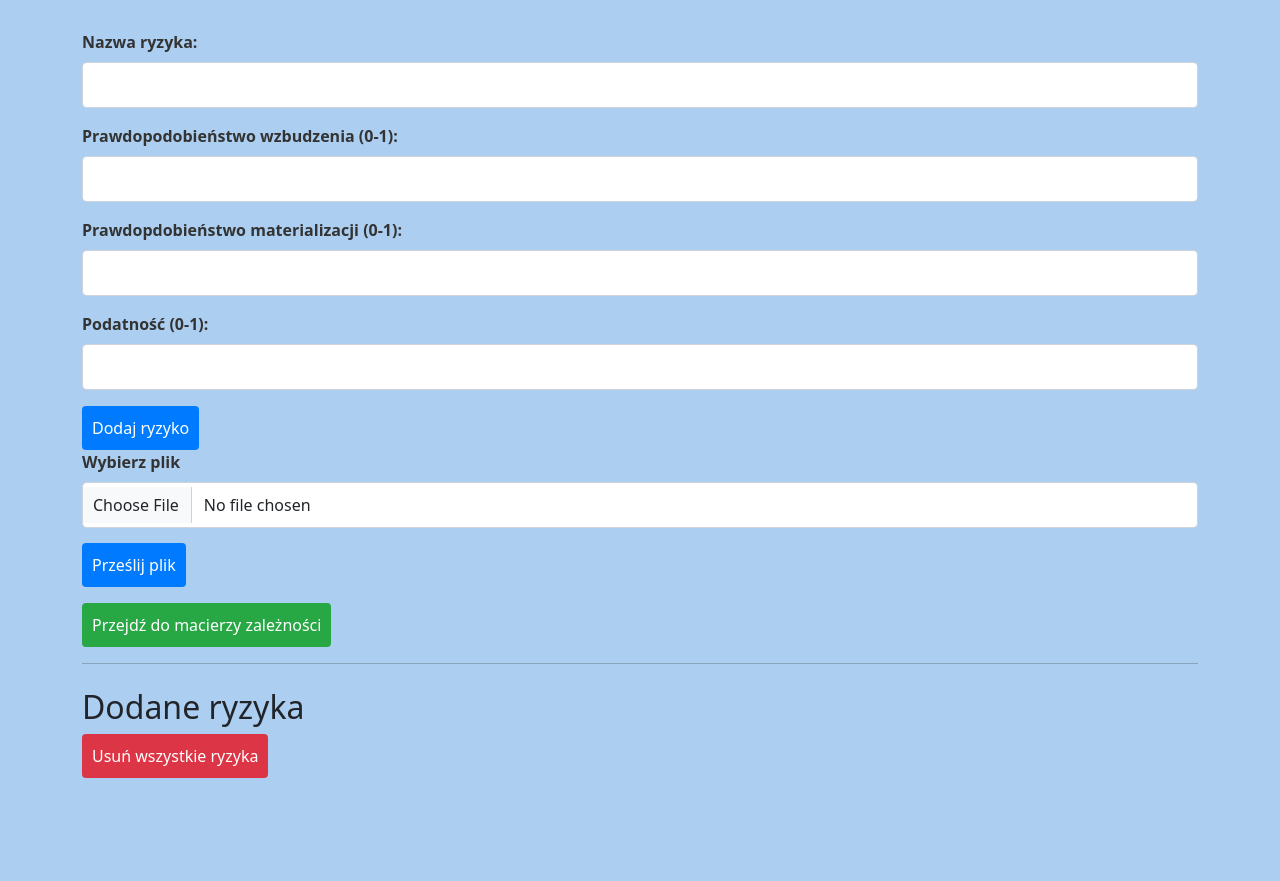
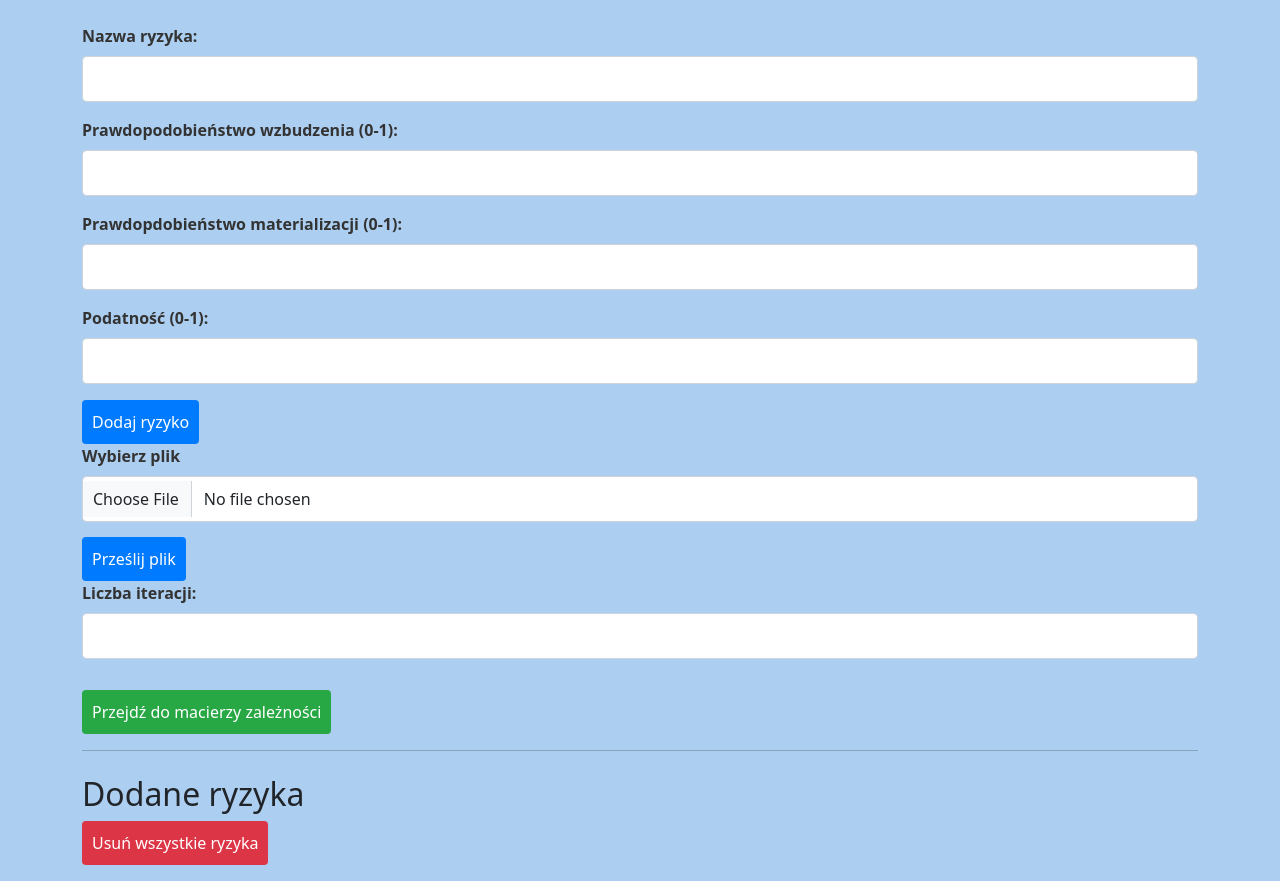
Before and after one commit to PiotrCheski/SZN, a Flask app: page / in a window 1280 px wide. Before the commit the page ends 778 px from the top, so only its background shows below. Run offline with Flask 3, Linux system fonts and the light colour scheme.

Commit message:
Iterations update

```diff
--- a/app.py
+++ b/app.py
@@ -52,9 +52,12 @@
     risks.clear()
     return redirect(url_for('index'))
 
+NUM_OF_ITERATIONS = 1
 
 @app.route('/matrix', methods=['GET'])
 def matrix():
+    global NUM_OF_ITERATIONS
+    NUM_OF_ITERATIONS = int(request.args.get('iterations', 1))  # Domyślnie 1 iteracja
     risk_matrix = generate_risk_matrix(risks)
     return render_template('matrix.html', risks=risks, risk_matrix=risk_matrix)
 
@@ -75,7 +78,6 @@
     danger = random.choices(potential_dangers, weights=probability_of_potential_dangers_TEST, k=1)[0]
     raised_dangers.append(danger)
     return danger
-
 
 raised_dangers = []
 executed_dangers = []
@@ -131,7 +133,7 @@
             user_value = float(request.args.get(input_name, 0))
             row_values.append(user_value)
         relations_between_dangers.append(row_values)
-    for i in range(1000):
+    for i in range(NUM_OF_ITERATIONS):
         starting_danger = choose_danger(potential_dangers_TEST, starting_probability_TEST)
         execute_danger(starting_danger, potential_dangers_TEST, probability_of_potential_dangers_TEST, relations_between_dangers)
         defense_system(potential_dangers_TEST, executed_dangers, probability_of_defense_TEST)
--- a/templates/index.html
+++ b/templates/index.html
@@ -115,7 +115,13 @@
             <input class="form-control" type="file" name="file" accept=".xlsx, .xls">
             <button type="submit" class="btn btn-primary">Prześlij plik</button>
         </form>
-        <a href="{{ url_for('matrix') }}" class="btn btn-success mt-3">Przejdź do macierzy zależności</a>
+        <form action="{{ url_for('matrix') }}" method="GET">
+            <label for="iterations" class="form-label">Liczba iteracji:</label>
+            <input class="form-control" type="number" name="iterations" id="iterations" min="1" required>
+            <button type="submit" class="btn btn-success mt-3">Przejdź do macierzy zależności</button>
+        </form>
+
+
 
         <hr>
 
```
